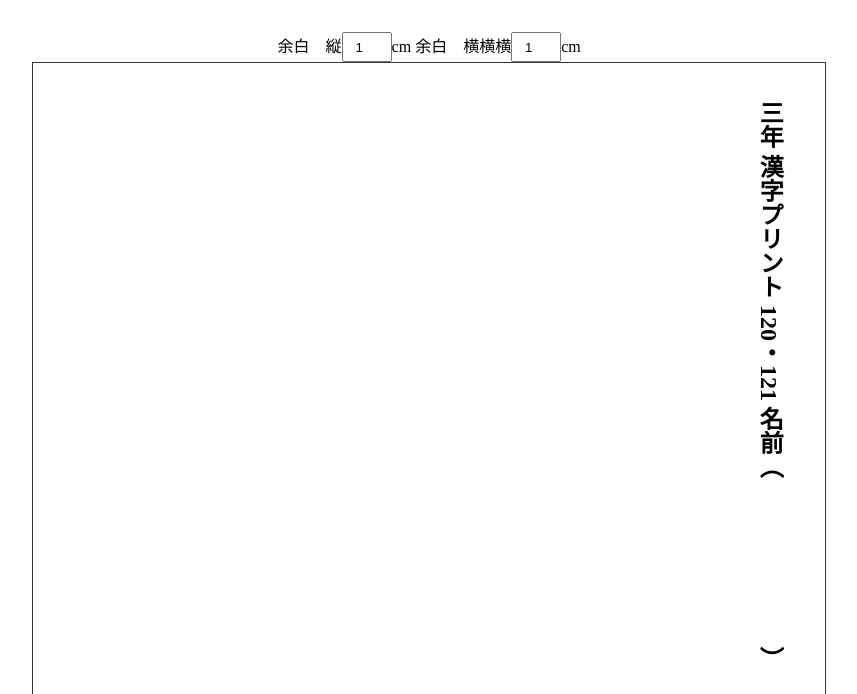
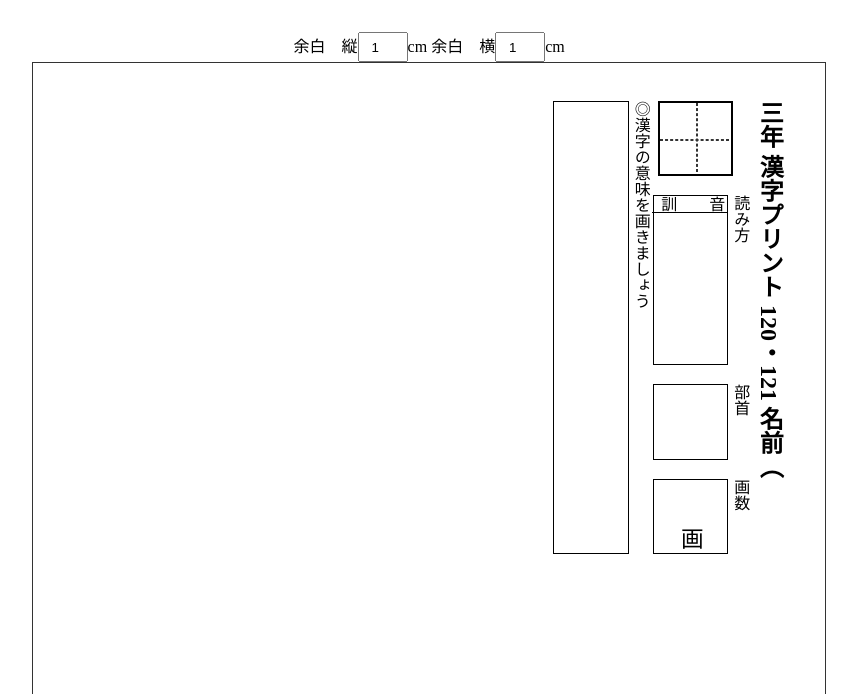
Before and after one commit to jimitas/kanpuri, a Next.js app: page / in a window 1280 px wide. Shown: the top 694 px of the page, without its empty margins (422-1279 px from the left). Built offline with nearby package versions, Linux system fonts and the light colour scheme.

Commit message:
２行目まで完成

```diff
--- a/pages/index.js
+++ b/pages/index.js
@@ -9,12 +9,13 @@ const inter = Inter({ subsets: ["latin"] });
 export default function Home() {
   const [PaddingX, setPaddingX] = useState(1.0);
   const [PaddingY, setPaddingY] = useState(1.0);
+  const [Size, setMasuSixe] = useState(2.0);
   const title = {
     g: "三年", //grade
     t: "漢字プリント", //title
     p_1: 120, //page_1
     p_2: 121, //page_2
-    n: "名前（　　　　　　　）", //name
+    n: "名前（　　　　　　　　　　　　　　　　　　　　　）", //name
   };
   const changePaddingX = (e) => {
     setPaddingX((PaddingX) => e.target.value);
@@ -22,6 +23,7 @@ export default function Home() {
   const changePaddingY = (e) => {
     setPaddingY((PaddingY) => e.target.value);
   };
+  // 日付
 
   return (
     <>
@@ -35,13 +37,75 @@ export default function Home() {
         <aside>
           余白　縦
           <input className="input_S" onChange={changePaddingY} type="number" value={PaddingY} step="0.1"></input>cm
-          余白　横横横
+          余白　横
           <input className="input_S" onChange={changePaddingX} type="number" value={PaddingX} step="0.1"></input>cm
         </aside>
+
         <article className="print_pages" style={{ padding: `${PaddingY}cm ${PaddingX}cm` }}>
           <h1>
             {title.g} {title.t} {title.p_1}・{title.p_2} {title.n}
           </h1>
+
+          <section style={{ display: "flex" }}>
+            <div
+              className="masu"
+              style={{ marginBlockStart: `${Size * 0.25}cm`, width: `${Size}cm`, height: `${Size}cm` }}
+            >
+              <div className="verticalLine"></div>
+              <div className="horizontalLine"></div>
+            </div>
+
+            <div style={{ marginInlineStart: `${Size * 0.25}cm` }}>
+              <div>読み方</div>
+
+              <div style={{ display: "flex", width: `${Size}cm`, height: `${Size * 2.25}cm`, border: "solid 1px" }}>
+                <div style={{display:"flex",flexDirection:"column",justifyContent:"spaceBetween"}}>
+                  <div>音</div>
+                  <div>　</div>
+                  <div>訓</div>
+                </div>
+                <div
+                  style={{
+                    display: "flex",
+                    width: `${Size}cm`,
+                    height: `${Size * 2}cm`,
+                    borderInlineStart: "solid 1px",
+                  }}
+                >
+                </div>
+              </div>
+            </div>
+
+            <div style={{ marginInlineStart: `${Size * 0.25}cm` }}>
+              <div>部首</div>
+              <div style={{ width: `${Size}cm`, height: `${Size}cm`, border: "solid 1px" }}></div>
+            </div>
+
+            <div style={{ marginInlineStart: `${Size * 0.25}cm` }}>
+              <div>画数</div>
+              <div
+                style={{
+                  fontSize: `${Size * 0.3}cm`,
+                  display: "flex",
+                  width: `${Size}cm`,
+                  height: `${Size}cm`,
+                  border: "solid 1px",
+                  justifyContent: "end",
+                  alignItems: "center",
+                  padding: ".1cm",
+                }}
+              >
+                画
+              </div>
+            </div>
+          </section>
+
+          <section style={{ display: "flex" }}>
+            <div>
+              <div>◎漢字の意味を画きましょう</div>
+              <div style={{ width: `${Size}cm`, height: `${Size * 6}cm`, border: "solid 1px" }}></div>
+            </div>
+          </section>
         </article>
       </main>
     </>
--- a/styles/globals.css
+++ b/styles/globals.css
@@ -119,6 +119,32 @@ input {
   text-align: center;
 }
 
+.masu {
+  position: relative;
+  display: inline-table;
+  border: solid black 2px;
+}
+
+.verticalLine {
+  position: absolute;
+  z-index: 10;
+  top: 0;
+  left: 50%;
+  width: 1px; /*--縦線の太さ(幅)--*/
+  height: calc(100% - 2px);
+  border: dashed 1px #333;
+}
+
+.horizontalLine {
+  position: absolute;
+  z-index: 10;
+  top: 50%;
+  left: 0%;
+  height: 1px; /*--縦線の太さ(幅)--*/
+  width: calc(100% - 2px);
+  border: dashed 1px #333;
+}
+
 @media print {
   .print_pages {
     transform-origin: 0 0;
```
